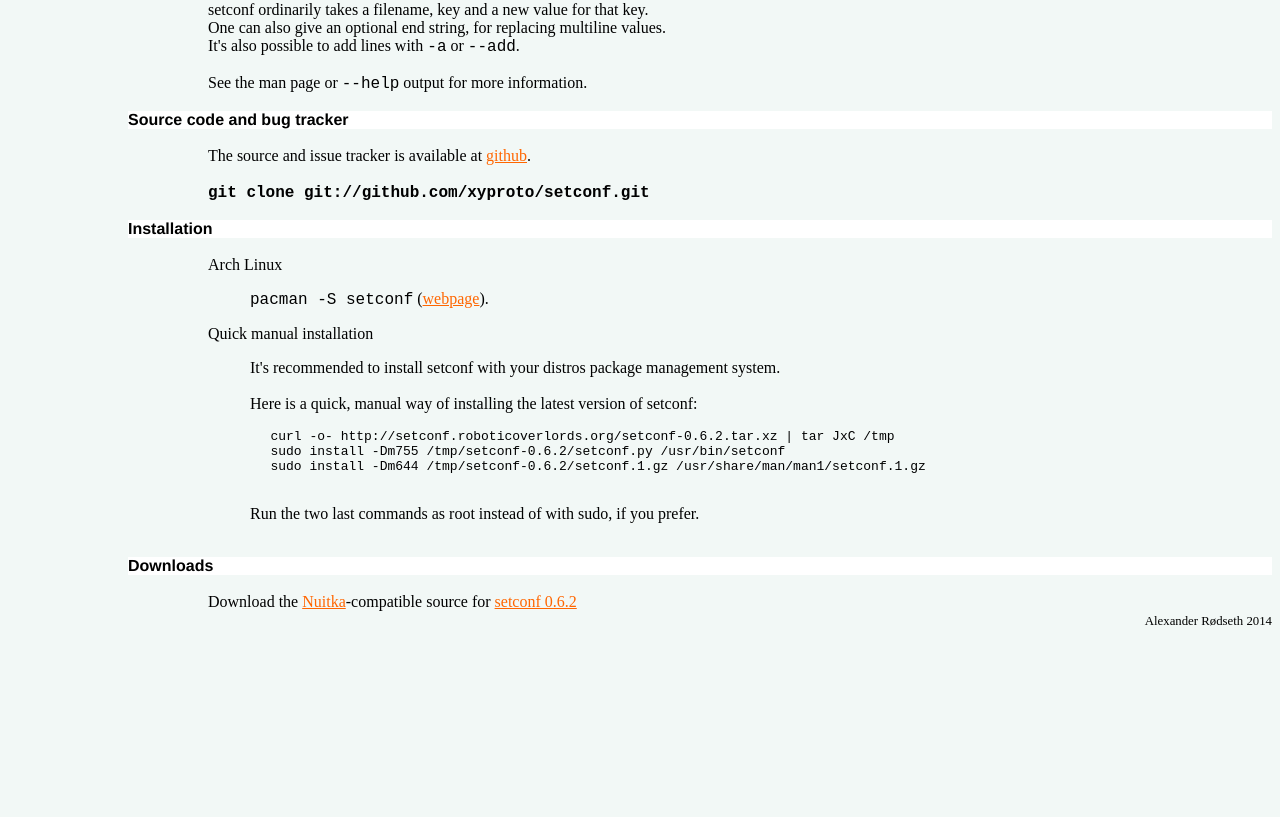
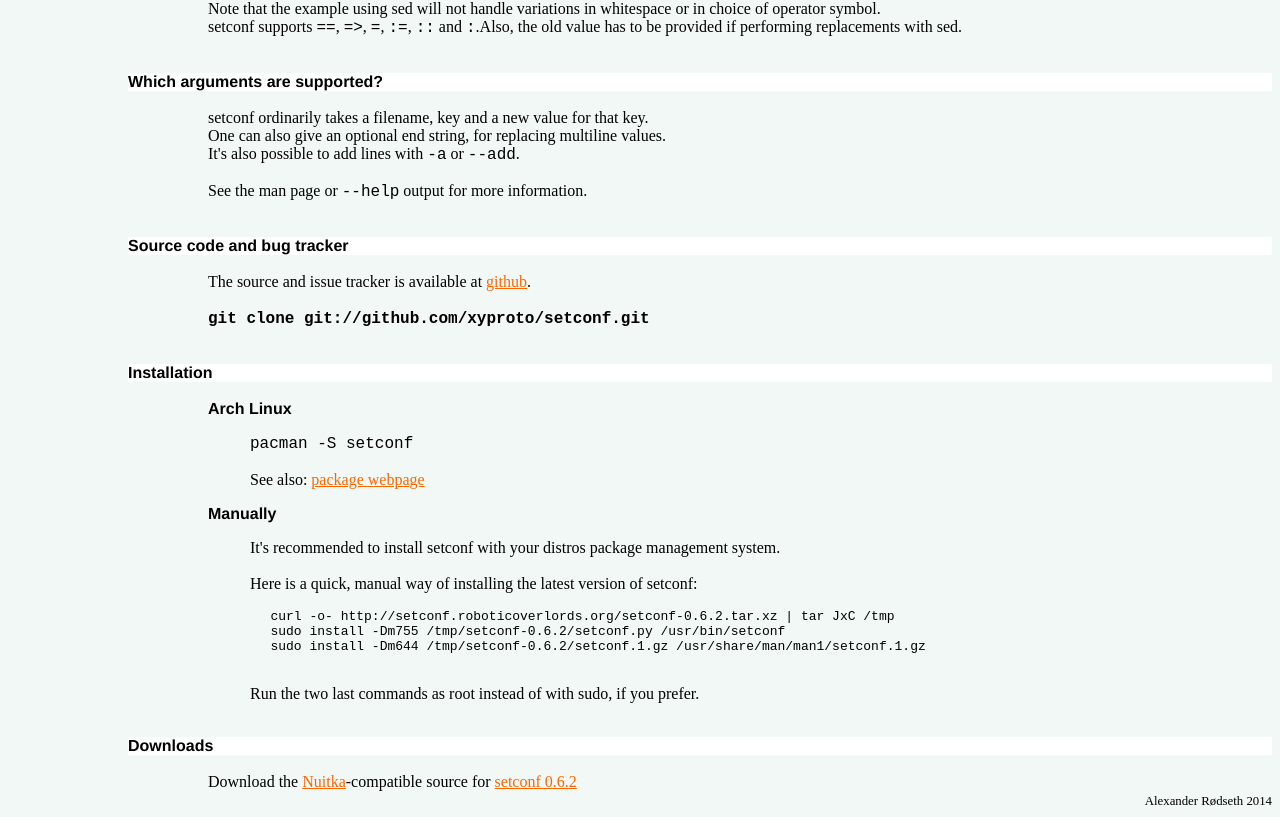
Before and after one commit to xyproto/setconf, a plain HTML site: page web/index.html in a window 1280 px wide. Shown: the part 1212-2029 px from the top of the page. Before the commit the page ends 1849 px from the top, so only its background shows below. Drawn offline with Linux system fonts and the light colour scheme.

Commit message:
Mostly formatting

```diff
--- a/web/index.html
+++ b/web/index.html
@@ -7,8 +7,9 @@
   <img src="setconflogo.png" style="width: 150px; height: 150px; float: right; margin-top: 2em; margin-right: 4em;" />
 <div style="margin-left: 40px;"><big style="font-weight: bold;"><big><span style="font-family: Helvetica,Arial,sans-serif;"></span></big></big>
 <big style="font-weight: bold;"><big><span style="font-family: Helvetica,Arial,sans-serif;"></span></big></big></div>
-<div style="color: white; margin-left: 80px;"><big style="font-weight: bold;"><big><span style="font-family: Helvetica,Arial,sans-serif;"><br />
+<div style="color: white; margin-left: 4em;"><big style="font-weight: bold;"><big><span style="font-family: Helvetica,Arial,sans-serif;"><br />
     <big style="color: rgb(51, 51, 51);"><big>setconf</big></big></span></big></big><br />
+<br />
 <br />
 </div>
 <div style="margin-left: 40px;">
@@ -19,6 +20,7 @@ is it?</span>
 <div style="margin-left: 200px;"><br />
 setconf is a small
 utility that can be used for changing settings in configuration textfiles.<br />
+<br />
 <br />
 </div>
 <div style="margin-left: 120px; background-color: white; color: black;"><span style="font-family: Helvetica,Arial,sans-serif; font-weight: bold;">What
@@ -41,6 +43,7 @@ key it finds and change the value.<br />
 setconf can also change values that span over multiple lines, by adding an end string as the last parameter. A typical end string would be ')' or ']'.
 <br />
 <br />
+<br />
 </div>
 <div style="margin-left: 120px; color: white; background-color: white;"><span style="font-family: Helvetica,Arial,sans-serif; color: black;"><span style="font-weight: bold;">Example</span></span><span style="font-family: Helvetica,Arial,sans-serif; font-weight: bold;"></span>
 </div>
@@ -53,6 +56,7 @@ doesn't cut it, for some reason.<br />
 Then you can use the following command:<br /><br />
 <span style="font-family: Courier New,Courier,monospace; font-weight: bold;">
 setconf Makefile CC gcc</span><br style="font-family: Courier New,Courier,monospace; font-weight: bold;" />
+<br />
 <br />
 </div>
 <div style="margin-left: 120px; color: black; background-color: white;"><span style="font-family: Helvetica,Arial,sans-serif; font-weight: bold;">Why?</span>
@@ -71,6 +75,7 @@ thousand problems halfway, in true UNIX-spirit.</li>
 <li>It's only one small executable, not a big package.</li>
 <li>It can add options and files if they are missing, by using <span style="font-family: Courier New,Courier,monospace;">--add</span>.</li>
 </ul>
+<br />
 </div>
 <div style="margin-left: 120px; color: black; background-color: white;"><span style="font-family: Helvetica,Arial,sans-serif; font-weight: bold;">Syntax comparison</span>
 </div>
@@ -116,6 +121,7 @@ setconf supports
     <span style="font-family: Courier New,Courier,monospace;">::</span>
     and <span style="font-family: Courier New,Courier,monospace;">:</span>.Also, the old value has to be provided if performing replacements with sed.</br>
     <br />
+    <br />
 </div>
 <div style="margin-left: 120px; color: black; background-color: white;"><span style="font-family: Helvetica,Arial,sans-serif; font-weight: bold;">Which arguments are supported?</span>
 </div>
@@ -126,6 +132,7 @@ and <span style="font-family: Courier New,Courier,monospace;">:</span>.Also, the
     It's also possible to add lines with <span style="font-family: Courier New, Courier, monospace;">-a</span> or <span style="font-family: Courier New, Courier, monospace;">--add</span>.<br />
     <br />
     See the man page or <span style="font-family: Courier New, Courier, monospace;">--help</span> output for more information.
+    <br />
     <br />
     <br />
 </div>
@@ -139,17 +146,19 @@ and <span style="font-family: Courier New,Courier,monospace;">:</span>.Also, the
 <span style="font-family: Courier New,Courier,monospace; font-weight: bold;">
     git clone git://github.com/xyproto/setconf.git</span><br style="font-family: Courier New,Courier,monospace; font-weight: bold;" />
     <br />
+    <br />
 </div>
 
 <div style="margin-left: 120px; color: black; background-color: white;"><span style="font-family: Helvetica,Arial,sans-serif; font-weight: bold;">Installation</span>
 </div>
 <div style="margin-left: 200px;">
     <br />
-    Arch Linux<br/>
+    <div style="font-family: Helvetica,Arial,sans-serif; font-weight: bold;">Arch Linux</div>
     <p style="margin-left: 42px;">
-    <span style="font-family: Courier New, Courier, monospace;">pacman -S setconf</span> (<a href="http://www.archlinux.org/packages/community/any/setconf/">webpage</a>).<br />
+    <span style="font-family: Courier New, Courier, monospace;">pacman -S setconf</span><br /><br/>
+    See also: <a href="http://www.archlinux.org/packages/community/any/setconf/">package webpage</a><br />
     </p>
-    Quick manual installation<br />
+    <div style="font-family: Helvetica,Arial,sans-serif; font-weight: bold;">Manually</div>
     <p style="margin-left: 42px;">
     It's recommended to install setconf with your distros package management system.<br />
     <br />
```
Lines whose indentation alone changed are shown as unchanged.
